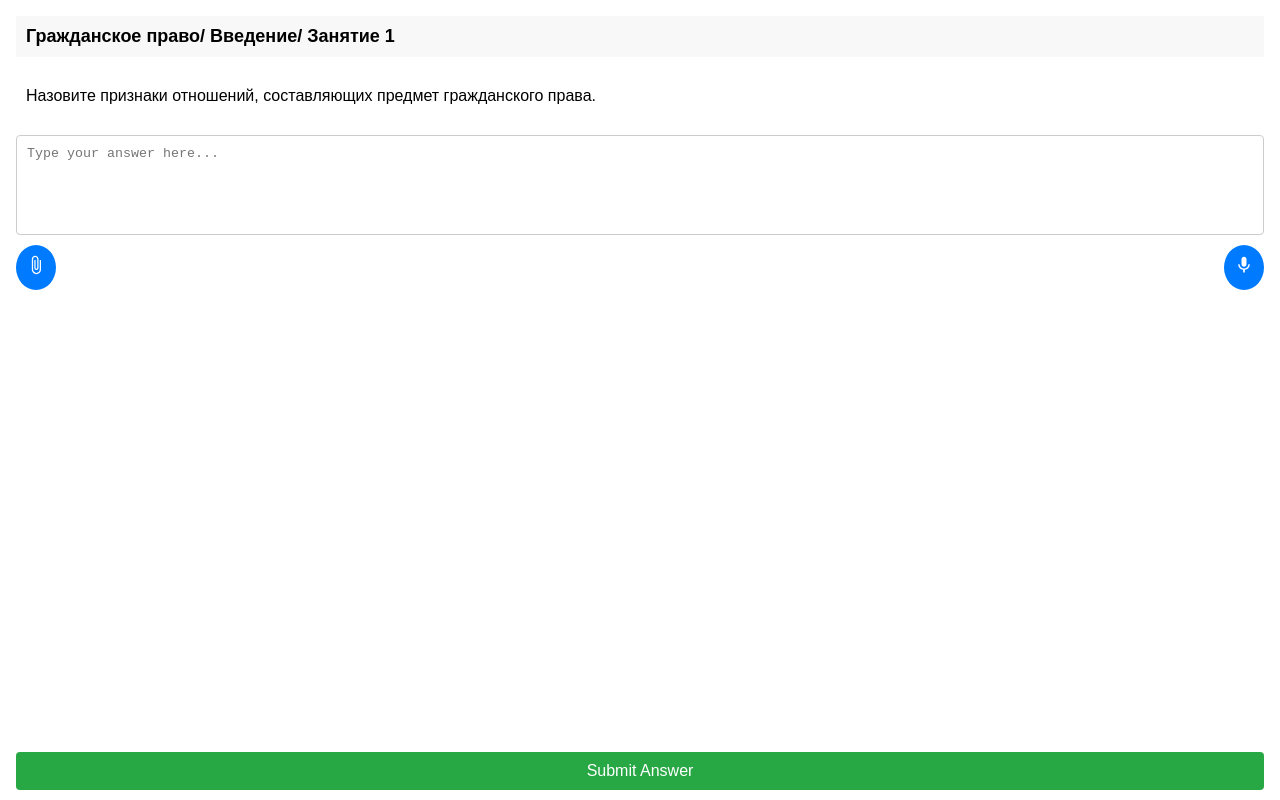
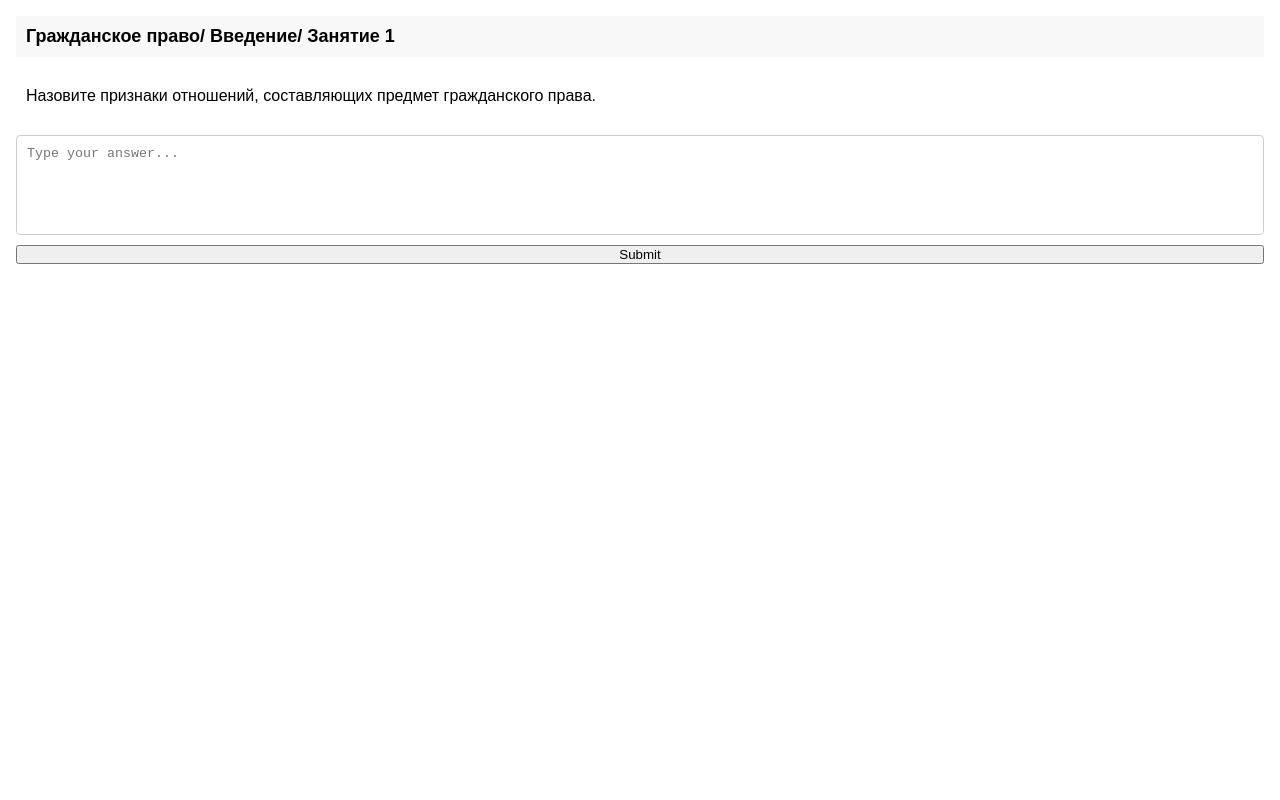
Before and after one commit to the-lamers/GradeMind, a React (Create React App) app in the folder frontend/: page / in a window 1280 px wide. Built offline with nearby package versions, Linux system fonts and the light colour scheme.

Commit message:
frontend | api hendel part-2

```diff
--- a/frontend/src/App.tsx
+++ b/frontend/src/App.tsx
@@ -59,7 +59,8 @@ const App: React.FC = () => {
       <Header taskName="Гражданское право/ Введение/ Занятие 1" />
       {/* <Question questionText={currentQuestion} /> */}
       <Question questionText="Назовите признаки отношений, составляющих предмет гражданского права." />
-      <AnswerField onSubmit={handleAnswerSubmit} />
+      <AnswerField onSubmit={handleAnswerSubmit} loading={loading}/>
+      {response && <p className="response">{response}</p>}
       {/* <StepLine currentStep={step} totalSteps={5} /> */}
     </div>
   );
--- a/frontend/src/components/AnswerField.tsx
+++ b/frontend/src/components/AnswerField.tsx
@@ -1,40 +1,30 @@
-import React, { useState } from 'react';
-import { MdAttachFile } from 'react-icons/md';
-import { MdMic } from 'react-icons/md';
+import React, { useState } from "react";
 
 interface AnswerFieldProps {
   onSubmit: (answer: string) => void;
+  loading: boolean;
 }
 
-const AnswerField: React.FC<AnswerFieldProps> = ({ onSubmit }) => {
-  const [answer, setAnswer] = useState('');
-
-  const handleAnswerChange = (event: React.ChangeEvent<HTMLTextAreaElement>) => {
-    setAnswer(event.target.value);
-  };
+const AnswerField: React.FC<AnswerFieldProps> = ({ onSubmit, loading }) => {
+  const [answer, setAnswer] = useState("");
 
   const handleSubmit = () => {
-    onSubmit(answer);
-    setAnswer('');
+    if (answer.trim()) {
+      onSubmit(answer);
+      setAnswer(""); // Clear input after sending
+    }
   };
 
   return (
     <div className="answer-field">
       <textarea
-        placeholder="Type your answer here..."
         value={answer}
-        onChange={handleAnswerChange}
+        onChange={(e) => setAnswer(e.target.value)}
+        placeholder="Type your answer..."
+        disabled={loading}
       />
-      <div className="attachments">
-        <button className="attachment-btn">
-          <MdAttachFile />
-        </button>
-        <button className="attachment-btn">
-          <MdMic />
-        </button>
-      </div>
-      <button className="submit-btn" onClick={handleSubmit}>
-        Submit Answer
+      <button onClick={handleSubmit} disabled={loading}>
+        {loading ? "Waiting..." : "Submit"}
       </button>
     </div>
   );
```
